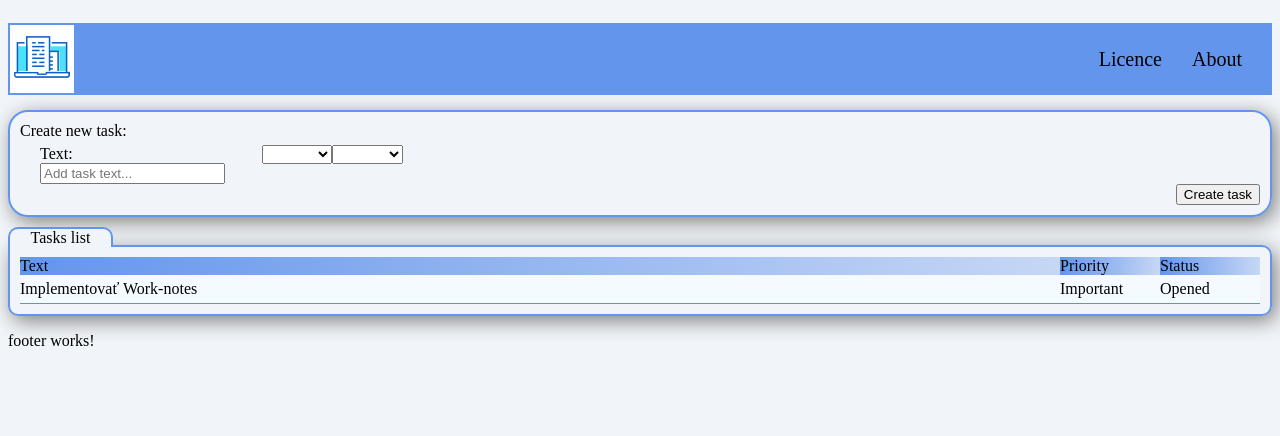
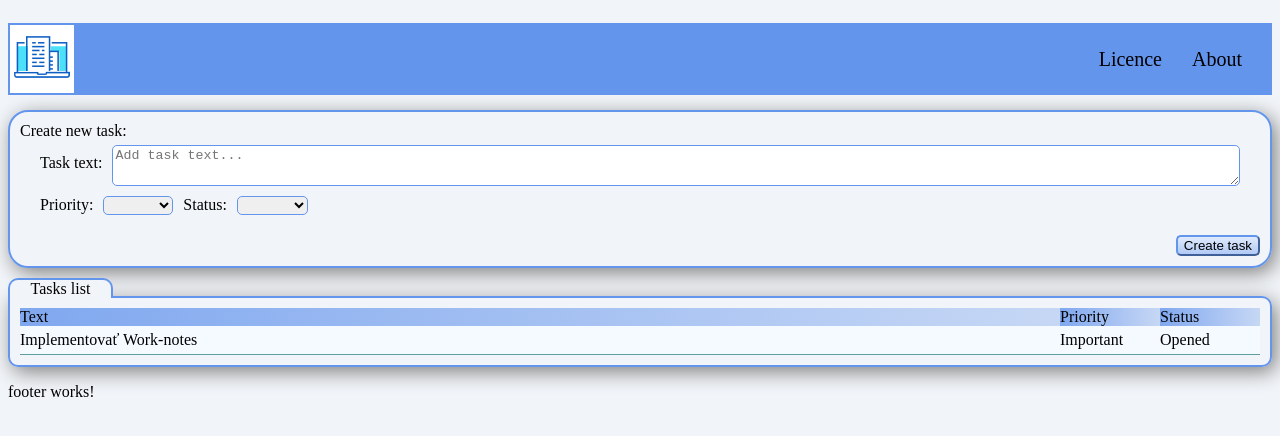
Before and after one commit to habalam/work-notes, an Angular app in the folder ui/: page / in a window 1280 px wide. Shown: the top 436 px of the page. Built offline with nearby package versions, Linux system fonts and the light colour scheme.

Commit message:
ďalší menší tuning GUI + presun všetkého štýlovania elementov do CSS súborov

```diff
--- a/ui/src/app/app.component.html
+++ b/ui/src/app/app.component.html
@@ -1,5 +1,5 @@
-<div style="width: 100%; height: 100%; position: fixed; background-color: rgba(241, 244, 248, 1);">
-  <div style="margin: 8px">
+<div id="whole-page">
+  <div id="page-content">
     <wn-header></wn-header>
     <wn-body></wn-body>
     <wn-footer></wn-footer>
--- a/ui/src/app/app/components/header/header.component.css
+++ b/ui/src/app/app/components/header/header.component.css
@@ -11,3 +11,16 @@
   margin-right: 30px;
   font-family: "Times New Roman", Times, serif;
 }
+
+#header-wrapper {
+  width: 100%;
+  float: left;
+  padding: 15px 0 15px 0;
+  display: flex;
+}
+
+.header-image {
+  float: left;
+  background-color: white;
+  border: 2px solid cornflowerblue;
+}
--- a/ui/src/app/app/components/header/header.component.html
+++ b/ui/src/app/app/components/header/header.component.html
@@ -1,8 +1,5 @@
-<div style="width: 100%;
-    float: left;
-    padding: 15px 0 15px 0;
-    display: flex;">
-  <div style="float: left; background-color: white; border: 2px solid cornflowerblue;">
+<div id="header-wrapper">
+  <div class="header-image">
     <img src="assets/img/wn_icon_64x64.png" alt="Logo"/>
   </div>
   <div class="header-base">
--- a/ui/src/app/app/components/new-task/new-task.component.css
+++ b/ui/src/app/app/components/new-task/new-task.component.css
@@ -1,6 +1,53 @@
 .new-task-div {
+  display: flow-root;
   padding: 10px;
   border: 2px solid cornflowerblue;
   border-radius: 20px;
   box-shadow: 4px 5px 20px grey;
 }
+
+.new-task-div .textarea-wrapper {
+  float: left;
+  margin: 5px 0 0 0;
+  display: flex;
+  width: 100%;
+}
+
+.new-task-div .textarea-label {
+  margin: 0 20px 0 20px;
+  float: left;
+  display: flex;
+  flex: 1 1 auto;
+  line-height: 35px;
+}
+
+.new-task-div .textarea {
+  border-radius: 5px;
+  border-color: cornflowerblue;
+  flex: 1 1 auto;
+  margin: 0 0 0 10px;
+  min-height: 35px;
+  resize: vertical;
+}
+
+.new-task-div .other-parameters {
+  float: left;
+  margin: 10px 0 10px 20px;
+}
+
+.parameter-wrapper {
+  margin: 0 10px 0 0;
+  float: left;
+}
+
+select.new-task-selectbox {
+  border-radius: 5px;
+  border-color: cornflowerblue;
+  margin: 0 0 0 10px;
+}
+
+.full-element-row {
+  float: left;
+  width: 100%;
+  margin: 10px 0 0 0;
+}
--- a/ui/src/app/app/components/new-task/new-task.component.html
+++ b/ui/src/app/app/components/new-task/new-task.component.html
@@ -1,24 +1,35 @@
 <form novalidate #form="ngForm">
-  <div class="new-task-div" style="display: flow-root">
-    <div style="width: 100%">
+  <div class="new-task-div">
+    <div class="full">
       <label>Create new task:</label>
     </div>
-    <div style="margin-top: 5px; float: left;">
-      <label style="margin-left: 20px; width: 30%; float: left; min-width: 200px">
-        Text:
-        <input placeholder="Add task text..." name="taskText" [(ngModel)]="newTask.text" required>
+    <div class="textarea-wrapper">
+      <label class="textarea-label">
+        Task text:
+        <textarea class="textarea" type="text" placeholder="Add task text..." name="taskText" [(ngModel)]="newTask.text" required>
+        </textarea>
       </label>
     </div>
-    <div style="float: left; margin: 5px 0 0 0;">
-      <select name="taskPriority" [(ngModel)]="newTask.priority" required>
-        <option *ngFor="let priority of priorities" [value]="priority">{{priority}}</option>
-      </select>
-      <select name="taskStatus" [(ngModel)]="newTask.status" required>
-        <option *ngFor="let status of statuses" [value]="status">{{status}}</option>
-      </select>
+    <div class="other-parameters">
+      <div class="parameter-wrapper">
+        <div class="left">
+          Priority:
+        </div>
+        <select class="new-task-selectbox" name="taskPriority" [(ngModel)]="newTask.priority" required>
+          <option *ngFor="let priority of priorities" [value]="priority">{{priority}}</option>
+        </select>
+      </div>
+      <div class="parameter-wrapper">
+        <div class="left">
+          Status:
+        </div>
+        <select class="new-task-selectbox" name="taskStatus" [(ngModel)]="newTask.status" required>
+          <option *ngFor="let status of statuses" [value]="status">{{status}}</option>
+        </select>
+      </div>
     </div>
-    <div style="float: left; width: 100%;">
-      <button style="float: right;" (click)="checkAndAddCard(newTask.text, newTask.priority, newTask.status)">Create task</button>
+    <div class="full-element-row">
+      <button (click)="checkAndAddCard(newTask.text, newTask.priority, newTask.status)">Create task</button>
     </div>
   </div>
 </form>
--- a/ui/src/app/app/components/task/task.component.css
+++ b/ui/src/app/app/components/task/task.component.css
@@ -17,3 +17,9 @@
   width: 100px;
   background-color: rgb(244, 250, 255)
 }
+
+.task-wrapper {
+  border-bottom: 1px solid cadetblue;
+  display: flex;
+  width: 100%;
+}
--- a/ui/src/app/app/components/task/task.component.html
+++ b/ui/src/app/app/components/task/task.component.html
@@ -1,4 +1,4 @@
-<div style="border-bottom: 1px solid cadetblue; display: flex; width: 100%;">
+<div class="task-wrapper">
   <div class="task-cell text-cell">
     <div>
       {{task.text}}
--- a/ui/src/app/app/components/tasks-list/tasks-list.component.css
+++ b/ui/src/app/app/components/tasks-list/tasks-list.component.css
@@ -20,9 +20,25 @@
 .tasks-column-header {
   float: left;
   width: 100px;
-  background-image: linear-gradient(to right, cornflowerblue, rgba(100,149,237,0.3));
+  background-image: linear-gradient(to right, rgba(100,149,237,0.8), rgba(100,149,237,0.3));
 }
 
 .tasks-column-header.textColumn {
   flex: 1 1 auto;
 }
+
+.task-list-wrapper {
+  display: flow-root;
+  margin-top: 10px;
+}
+
+.task-list-tabs {
+  width: 100%;
+  margin-bottom: -2px;
+}
+
+.task-list-header {
+  float: left;
+  width: 100%;
+  display: flex;
+}
--- a/ui/src/app/app/components/tasks-list/tasks-list.component.html
+++ b/ui/src/app/app/components/tasks-list/tasks-list.component.html
@@ -1,11 +1,11 @@
-<div style="display: flow-root; margin-top: 10px" *ngIf="tasks.length > 0">
-  <div style="width: 100%; margin-bottom: -2px;">
+<div class="task-list-wrapper" *ngIf="tasks.length > 0">
+  <div class="task-list-tabs">
     <div class="tasks-tab-element">
       Tasks list
     </div>
   </div>
   <div class="tasks-table">
-    <div style="float:left; width: 100%; display: flex;">
+    <div class="task-list-header">
       <div class="tasks-column-header textColumn">Text</div>
       <div class="tasks-column-header">Priority</div>
       <div class="tasks-column-header">Status</div>
--- a/ui/src/styles/styles.scss
+++ b/ui/src/styles/styles.scss
@@ -1,3 +1,39 @@
 body {
   margin: 0;
 }
+
+div.left {
+  float: left;
+}
+
+div.full {
+  width: 100%;
+}
+
+button {
+  border-radius: 5px;
+  border-color: cornflowerblue;
+  float: right;
+  background-image: linear-gradient(to top, rgba(100, 149, 237, 0.5), rgba(100, 149, 237, 0.2));
+  background-color: white;
+}
+
+button:hover {
+  border-radius: 5px;
+  border-color: cornflowerblue;
+  float: right;
+  background-image: linear-gradient(to top, rgba(100, 149, 237, 0.8), rgba(100, 149, 237, 0.5));
+  background-color: white;
+  cursor: pointer;
+}
+
+#whole-page {
+  width: 100%;
+  height: 100%;
+  position: fixed;
+  background-color: rgba(241, 244, 248, 1);
+}
+
+#page-content {
+  margin: 8px;
+}
```
